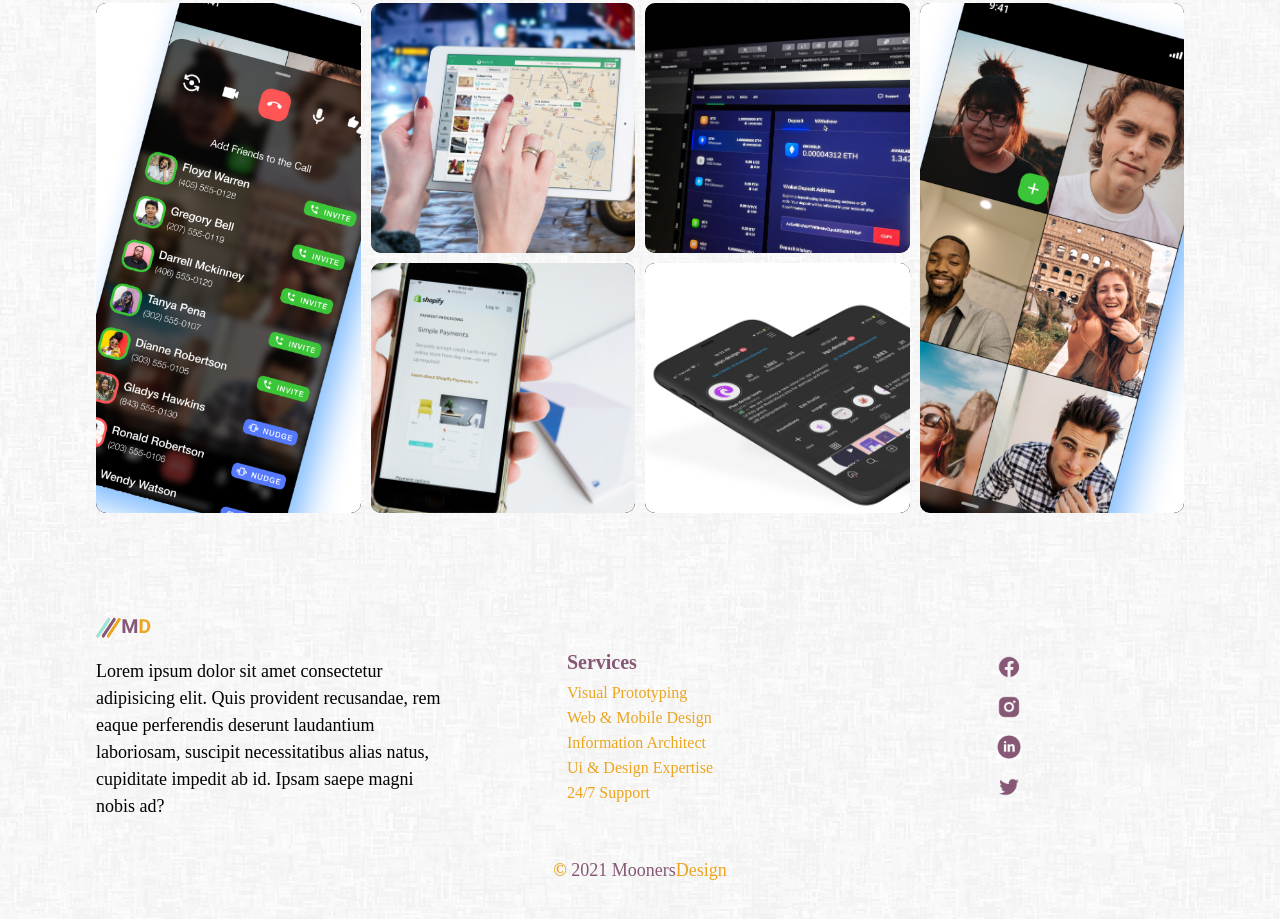
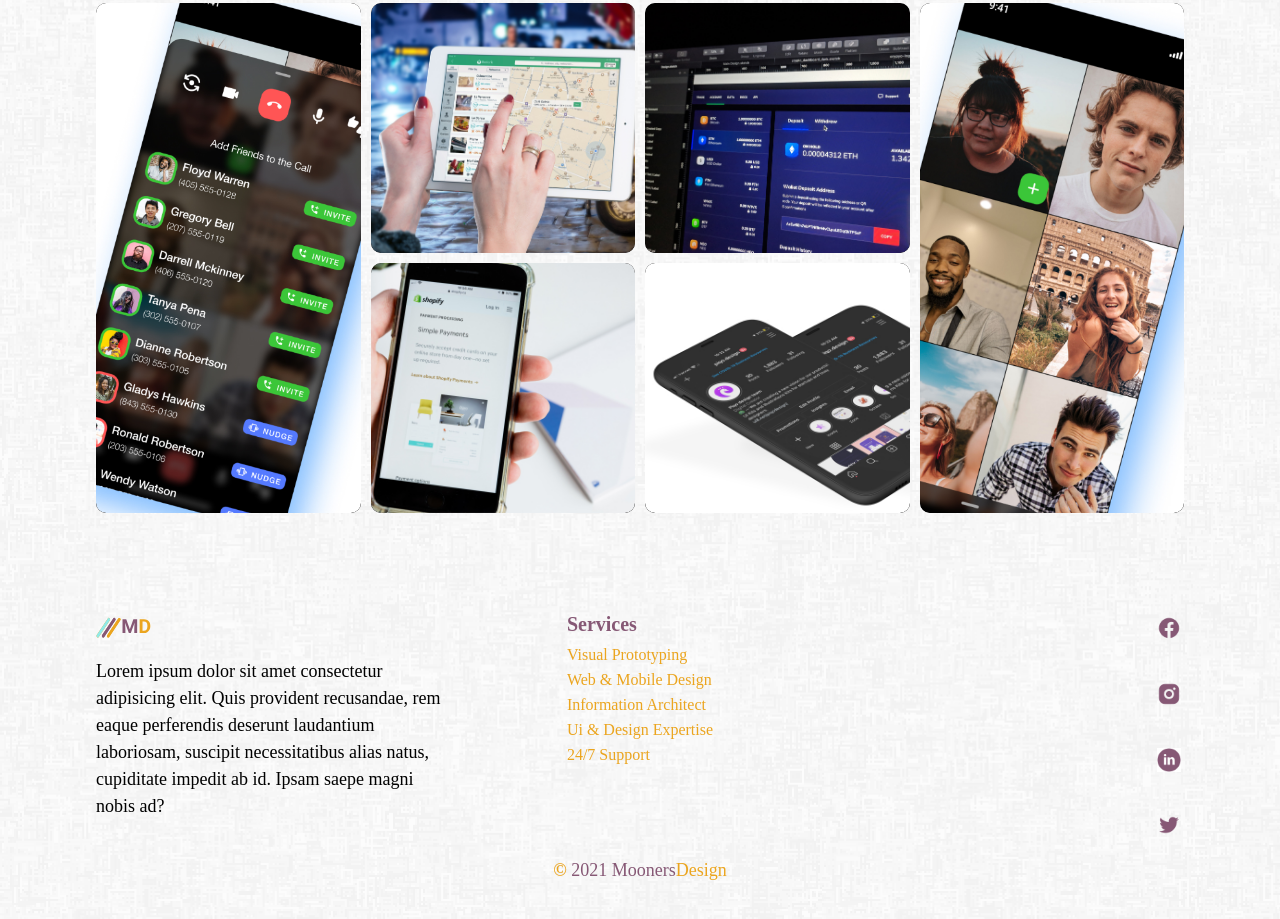
Before and after one commit to VladiVK/mooners-design, a plain HTML site: page index.html in a window 1280 px wide. Shown: the part 3170-4089 px from the top of the page. Drawn offline with Linux system fonts and the light colour scheme.

Commit message:
footer .footer__social-links restyling

```diff
--- a/sass/_footer.scss
+++ b/sass/_footer.scss
@@ -43,6 +43,9 @@
         align-items: center;
         max-width: 20rem;
         margin: 3rem auto;
+
+
+
     }
 
     &__social-link {
@@ -87,7 +90,7 @@
             display: grid;
             grid-template-columns: repeat(3, 1fr);
             column-gap: 2rem;
-            place-items: center;
+            justify-items: center;
         }
 
         &__logo {
@@ -99,8 +102,9 @@
         }
 
         &__social-links {
-            display: flex;
+            margin: 0;
             flex-direction: column;
+            justify-self: end;
 
         }
 
```
Also changed, not shown: css/main.css.
